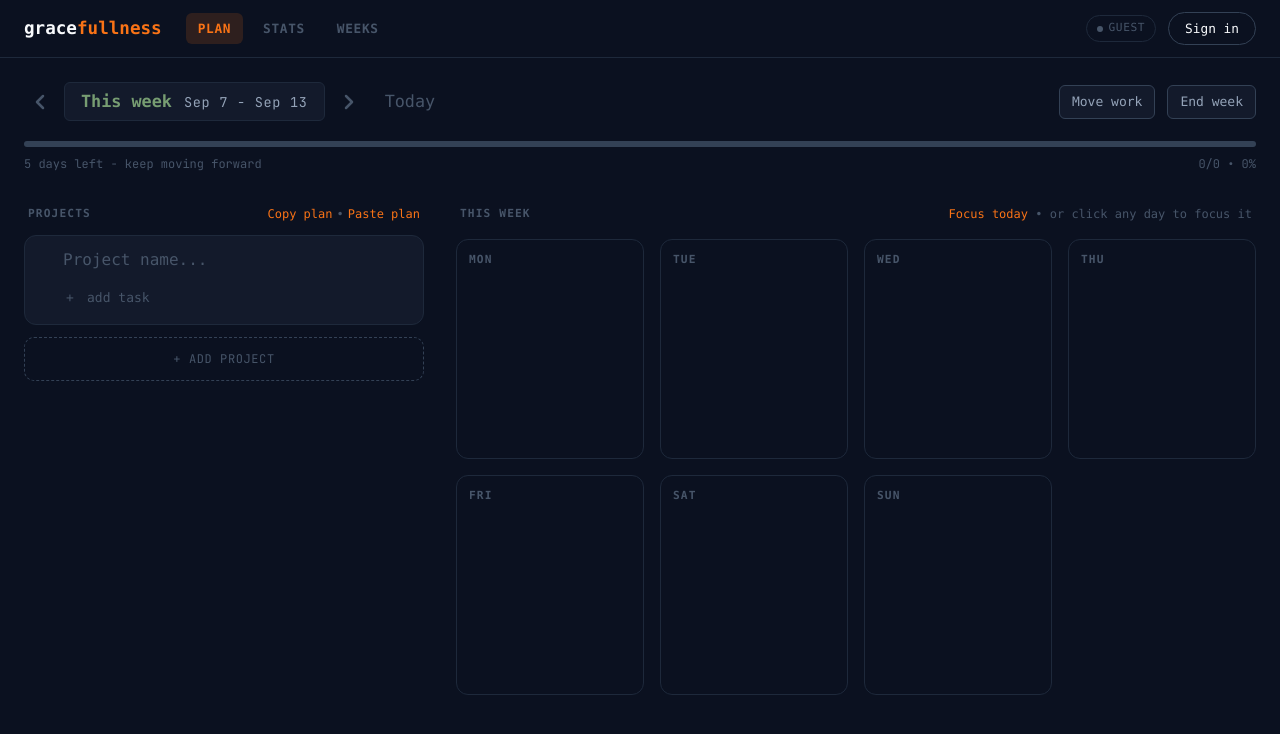
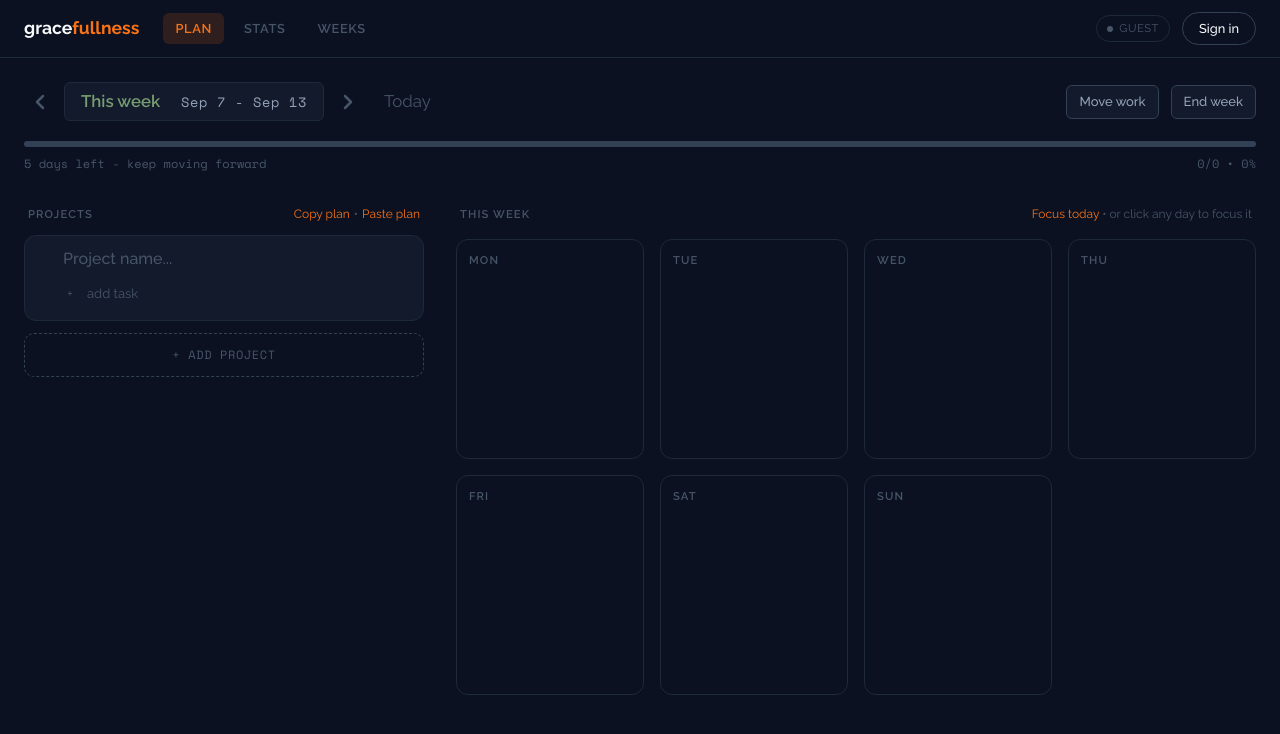
Before and after one commit to rhemaa0123/task-planner, a React (Vite) app: page / in a window 1280 px wide. Both pictures are taken after a click on the button "+ ADD PROJECT". Shown: the top 734 px of the page. Built offline with nearby package versions, Linux system fonts and the light colour scheme; a small style sheet from the web is missing.

Commit message:
font and caret fix

```diff
--- a/index.html
+++ b/index.html
@@ -7,12 +7,9 @@
     <link rel="icon" type="image/svg+xml" href="/favicon.svg" />
     <link rel="preconnect" href="https://fonts.googleapis.com" />
     <link rel="preconnect" href="https://fonts.gstatic.com" crossorigin />
-    <link rel="preconnect" href="https://cdn.jsdelivr.net" crossorigin />
-    <link rel="stylesheet" href="https://cdn.jsdelivr.net/npm/@fontsource/mononoki@5.3.0/index.css" />
-    <link rel="stylesheet" href="https://cdn.jsdelivr.net/npm/@fontsource/mononoki@5.3.0/700.css" />
     <link
       rel="stylesheet"
-      href="https://fonts.googleapis.com/css2?family=JetBrains+Mono:wght@400;500&display=swap"
+      href="https://fonts.googleapis.com/css2?family=Raleway:wght@400;500;600;700&family=Space+Mono:wght@400;700&display=swap"
     />
     <link rel="stylesheet" href="/src/style.css" />
   </head>
--- a/src/components/WeeklyPlan/ProjectsSidebar.jsx
+++ b/src/components/WeeklyPlan/ProjectsSidebar.jsx
@@ -1,15 +1,28 @@
-import React, { useState, useEffect } from 'react'
+import React, { useState, useEffect, useRef } from 'react'
 import { useApp } from '../../context/AppContext'
 
 function EditableText({ value, onSave, placeholder, className, autoFocus }) {
   const [text, setText] = useState(value || '')
+  const ref = useRef(null)
 
   useEffect(() => {
     setText(value || '')
   }, [value])
 
+  // Focusing before the webfont settles leaves the caret sized to the fallback
+  // font until the first keystroke forces a relayout
+  useEffect(() => {
+    if (!autoFocus) return
+    let cancelled = false
+    document.fonts.ready.then(() => {
+      if (!cancelled) ref.current?.focus()
+    })
+    return () => { cancelled = true }
+  }, [autoFocus])
+
   return (
     <input
+      ref={ref}
       type="text"
       className={className}
       value={text}
@@ -18,7 +31,6 @@ function EditableText({ value, onSave, placeholder, className, autoFocus }) {
       onBlur={() => {
         if ((text || '') !== (value || '')) onSave(text)
       }}
-      autoFocus={autoFocus}
     />
   )
 }
--- a/src/style.css
+++ b/src/style.css
@@ -26,12 +26,11 @@
   --warn: #f87171;
   --warn-soft: rgba(248, 113, 113, 0.15);
 
-  --sans: 'Mononoki', ui-monospace, Consolas, monospace;
+  --sans: 'Raleway', system-ui, -apple-system, sans-serif;
   --display: var(--sans);
-  --mono: 'JetBrains Mono', ui-monospace, Consolas, monospace;
+  --mono: 'Space Mono', ui-monospace, Consolas, monospace;
 
-  /* Mononoki ships 400 and 700 only - 600 would synthesize a fake bold */
-  --w-title: 700;
+  --w-title: 600;
   --w-row: 400;
 
   --sp-1: 4px;
@@ -92,7 +91,7 @@ input[type="text"], input[type="email"], input[type="password"], select, textare
   padding: 6px 10px;
   border-radius: var(--r);
   color: var(--ink);
-  caret-color: var(--accent);
+  caret-color: var(--ink);
   transition: border-color 0.15s;
 }
 input[type="text"]:focus, select:focus {
@@ -413,7 +412,9 @@ input[type="text"].proj-title-input {
   border: none;
   color: var(--ink);
   font-size: var(--fs-title);
-  line-height: 1.5;
+  /* `normal` matches the font metrics an empty input uses for its caret;
+     any taller value makes the caret jump once the first character lands */
+  line-height: normal;
   font-weight: var(--w-title);
   width: 100%;
   outline: none;
@@ -433,7 +434,7 @@ input[type="text"].task-name-input {
   outline: none;
   color: var(--ink-soft);
   font-size: var(--fs-row);
-  line-height: 1.5;
+  line-height: normal;
   font-weight: var(--w-row);
   flex: 1;
   min-width: 0;
```
